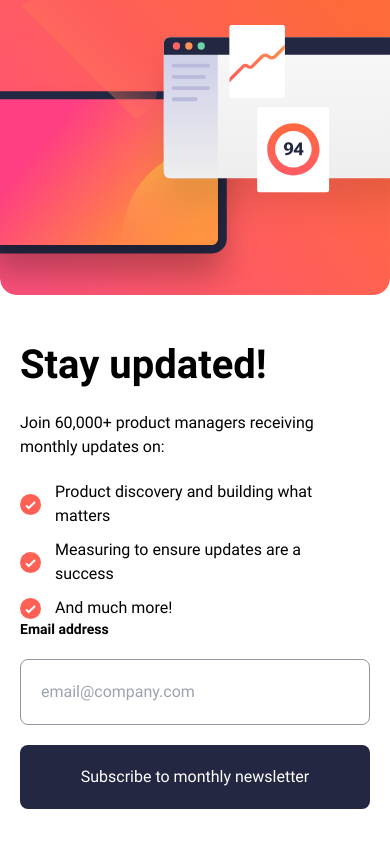
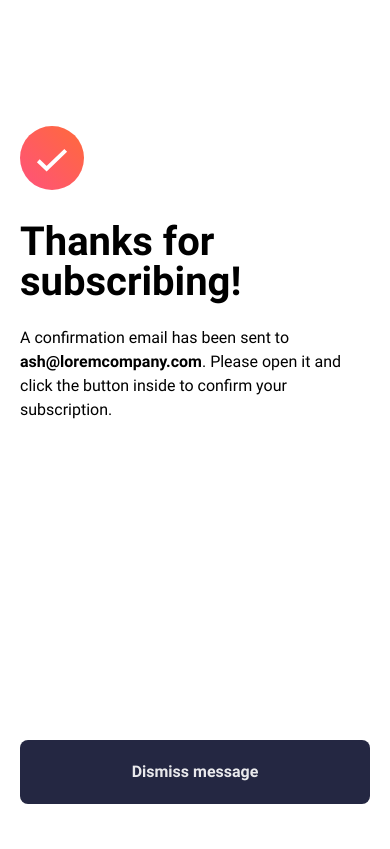
Before and after one commit to Deeokafor/fm-newsletter-sign-up-with-success-message-main, a website: page index.html in a window 390 px wide. Drawn offline with Linux system fonts and the light colour scheme.

Commit message:
finished mobile modal thank you component

```diff
--- a/index.html
+++ b/index.html
@@ -19,11 +19,11 @@
 <body class="tw-text-md">
   <main class="tw-h-screen">
     <!-- Sign-up form start -->
-    <div id="form_sign_up" class="tw-h-full">
+    <div id="form_sign_up" class="tw-h-full tw-hidden">
       <div id="hero">
         <img src="/assets/images/illustration-sign-up-mobile.svg" alt="" class="tw-w-full">
       </div>
-      <div class="tw-flex tw-flex-col tw-justify-evenly tw-py-10 tw-px-5 ">
+      <div class="tw-flex tw-flex-col tw-justify-evenly tw-py-10 tw-px-5">
         <h1 class="tw-text-[40px] tw-font-bold">
           Stay updated!
         </h1>
@@ -40,21 +40,30 @@
             Email address
           </label>
           <input type="text" name="email_address" id="email_address" placeholder="email@company.com" class="tw-p-5 tw-border tw-border-ns-g tw-rounded-lg tw-bg-transparent tw-my-5">
-          <button disabled="disabled" class="tw-p-5 tw-bg-ns-dsg tw-text-white tw-rounded-lg">Subscribe to monthly newsletter</button>
+          <button disabled="disabled" class="tw-p-5 tw-bg-ns-dsg tw-text-white/90 tw-rounded-lg tw-font-black">Subscribe to monthly newsletter</button>
         </form>
       </div>
     </div>
     <!-- Sign-up form end -->
 
     <!-- Success message start -->
-    <!-- <div id="modal">
-      Thanks for subscribing!
-
-      A confirmation email has been sent to ash@loremcompany.com.
-      Please open it and click the button inside to confirm your subscription.
-
-      Dismiss message
-    </div> -->
+    <div id="modal" class="tw-py-10 tw-px-5 tw-h-full">
+      <div class="tw-h-1/2 tw-flex tw-flex-col tw-justify-end">
+        <div><img src="assets/images/icon-success.svg" alt="" srcset=""></div>
+        <h1 class="tw-text-[40px] tw-font-black tw-leading-10 tw-pt-8 tw-pb-6">
+          Thanks for subscribing!
+        </h1>
+        <p>
+          A confirmation email has been sent to <span id="company_name" class="tw-font-black">ash@loremcompany.com</span>.
+          Please open it and click the button inside to confirm your subscription.
+        </p>
+      </div>
+      <div class="tw-h-1/2 tw-flex tw-flex-col tw-justify-end">
+        <button class="tw-p-5 tw-bg-ns-dsg tw-text-white/90 tw-rounded-lg tw-font-black tw-w-full">
+          Dismiss message
+        </button>
+      </div>
+    </div>
     <!-- Success message end -->
   </main>
 
```
Also changed, not shown: assets/css/output.css.
